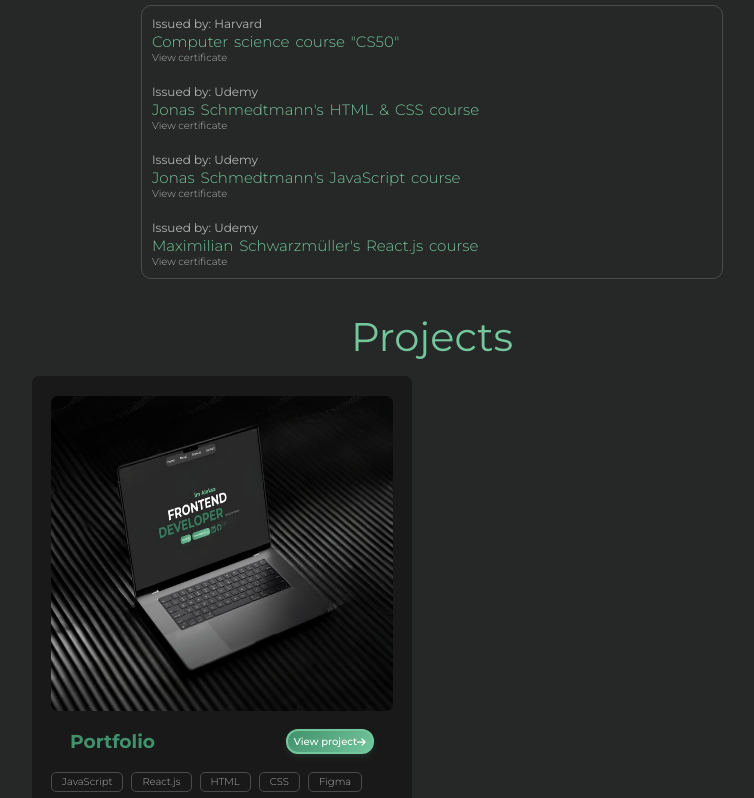
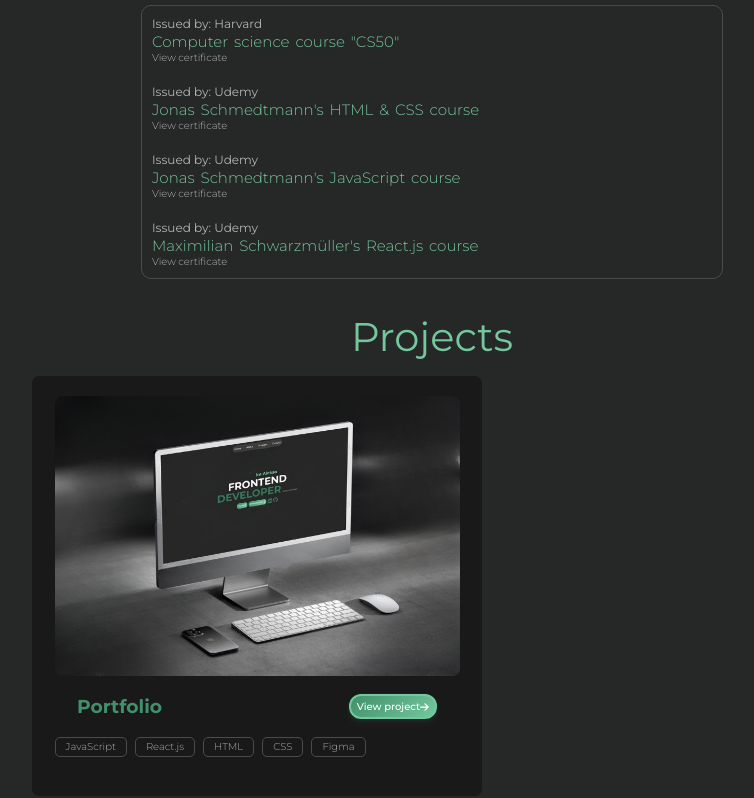
Before and after one commit to aleksa13122/aleksa-s-portfolio, a React (Vite) app: page / in a window 1280 px wide. Shown: the part 1249-2047 px from the top of the page, without its empty margins (208-962 px from the left). Built offline with nearby package versions, Linux system fonts and the light colour scheme.

Commit message:
picture change

```diff
--- a/src/components/Projects/Projects.css
+++ b/src/components/Projects/Projects.css
@@ -14,8 +14,8 @@ h2 {
 
 .project-item {
   background-color: #1a1919;
-  height: 450px; /* Kada ubacim prave slike promeniti*/
-  width: 380px;
+  height: 400px; /* Kada ubacim prave slike promeniti*/
+  width: 450px;
   border-radius: 7px;
   display: flex;
   flex-direction: column;
--- a/src/components/Projects/Projects.jsx
+++ b/src/components/Projects/Projects.jsx
@@ -2,7 +2,7 @@ import "./Projects.css";
 import { FontAwesomeIcon } from "@fortawesome/react-fontawesome"; // komponenta za prikaz ikonica
 import { faArrowRight } from "@fortawesome/free-solid-svg-icons"; // konkretna ikonica
 import { forwardRef } from "react";
-import desktopImg from "../../images/desktopReady.jpg";
+import desktopImg from "../../images/desktopFinal.jpg";
 
 const Projects = forwardRef((props, ref) => {
   return (
```
Also changed, not shown: src/images/dekstop1.jpg (added), src/images/desktopFinal.jpg (added).
